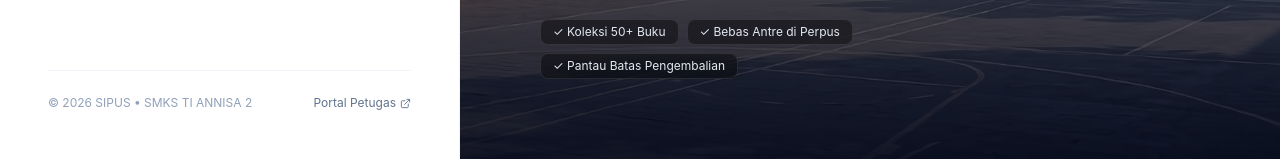
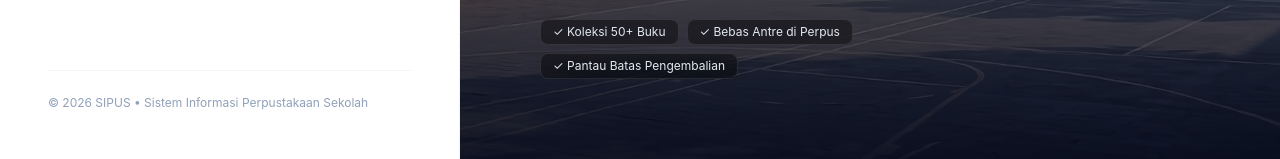
Before and after one commit to doniset71292-cmyk/sipus-frontend-siswa, a React (Vite) app: page /login-siswa in a window 1280 px wide. Shown: the part 641-800 px from the top of the page. Built offline with nearby package versions, Linux system fonts and the light colour scheme; no server answers.

Commit message:
refactor: remove officer portal link and update student role error message in LoginSiswa page

```diff
--- a/src/pages/LoginSiswa.jsx
+++ b/src/pages/LoginSiswa.jsx
@@ -1,6 +1,6 @@
 import { useState } from "react";
 import { useNavigate } from "react-router-dom";
-import { GraduationCap, Lock, Eye, EyeOff, AlertCircle, Loader2, BookOpen, ExternalLink } from "lucide-react";
+import { GraduationCap, Lock, Eye, EyeOff, AlertCircle, Loader2, BookOpen } from "lucide-react";
 import { loginSiswa } from "../services/authService";
 import { toastSuccess } from "../utils/alert";
 import logoImg from "../assets/logo.png";
@@ -28,7 +28,7 @@ export default function LoginSiswa() {
         const token = result.data.token;
 
         if (user.role !== "student") {
-          setError("Akun ini bukan akun siswa. Silakan masuk melalui Portal Petugas.");
+          setError("Akun ini bukan akun siswa. Akses hanya untuk siswa sekolah.");
           return;
         }
 
@@ -168,17 +168,8 @@ export default function LoginSiswa() {
         </div>
 
         {/* Footer */}
-        <div className="pt-6 border-t border-slate-100 flex items-center justify-between text-xs text-slate-400">
-          <span>© 2026 SIPUS • SMKS TI ANNISA 2</span>
-          <a
-            href="http://43.173.6.21:8080/"
-            target="_blank"
-            rel="noreferrer"
-            className="inline-flex items-center gap-1 text-slate-500 hover:text-blue-600 transition-colors"
-          >
-            <span>Portal Petugas</span>
-            <ExternalLink size={11} />
-          </a>
+        <div className="pt-6 border-t border-slate-100 text-xs text-slate-400">
+          © 2026 SIPUS • Sistem Informasi Perpustakaan Sekolah
         </div>
       </div>
 
```
